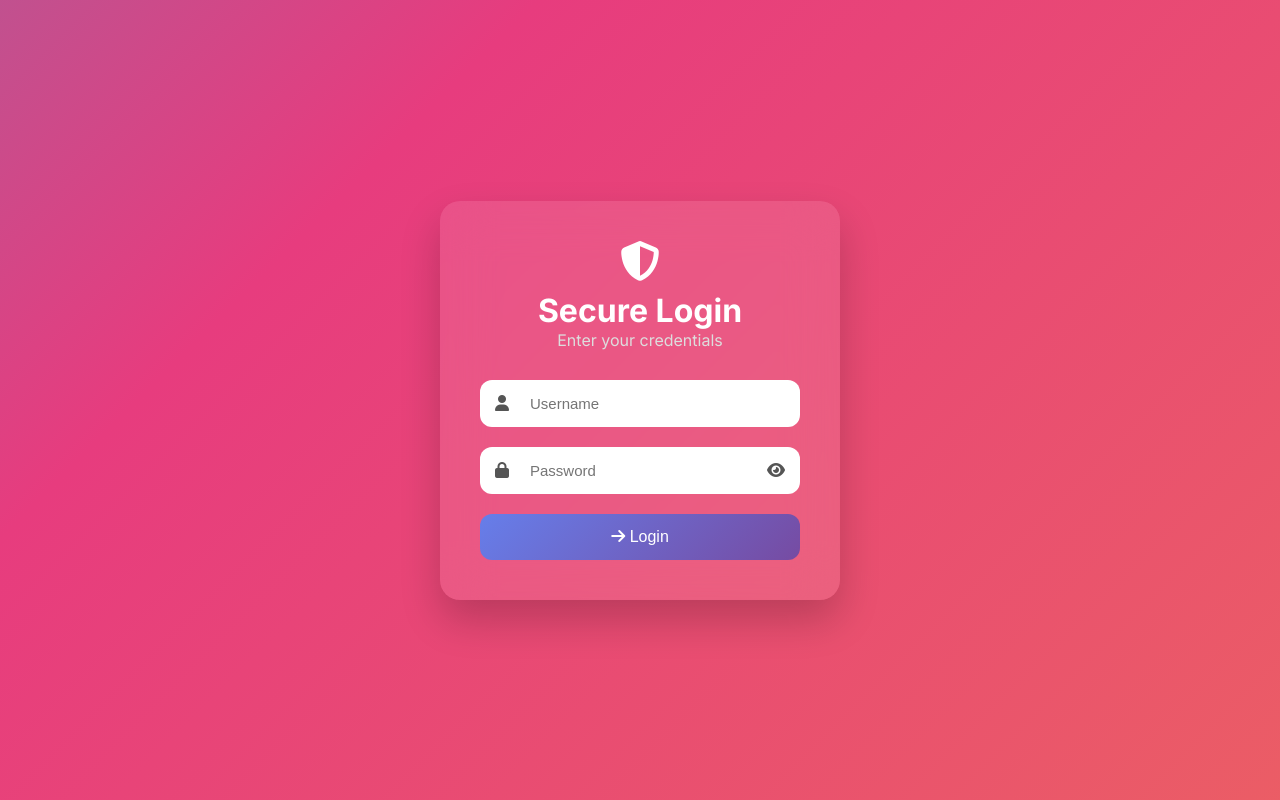
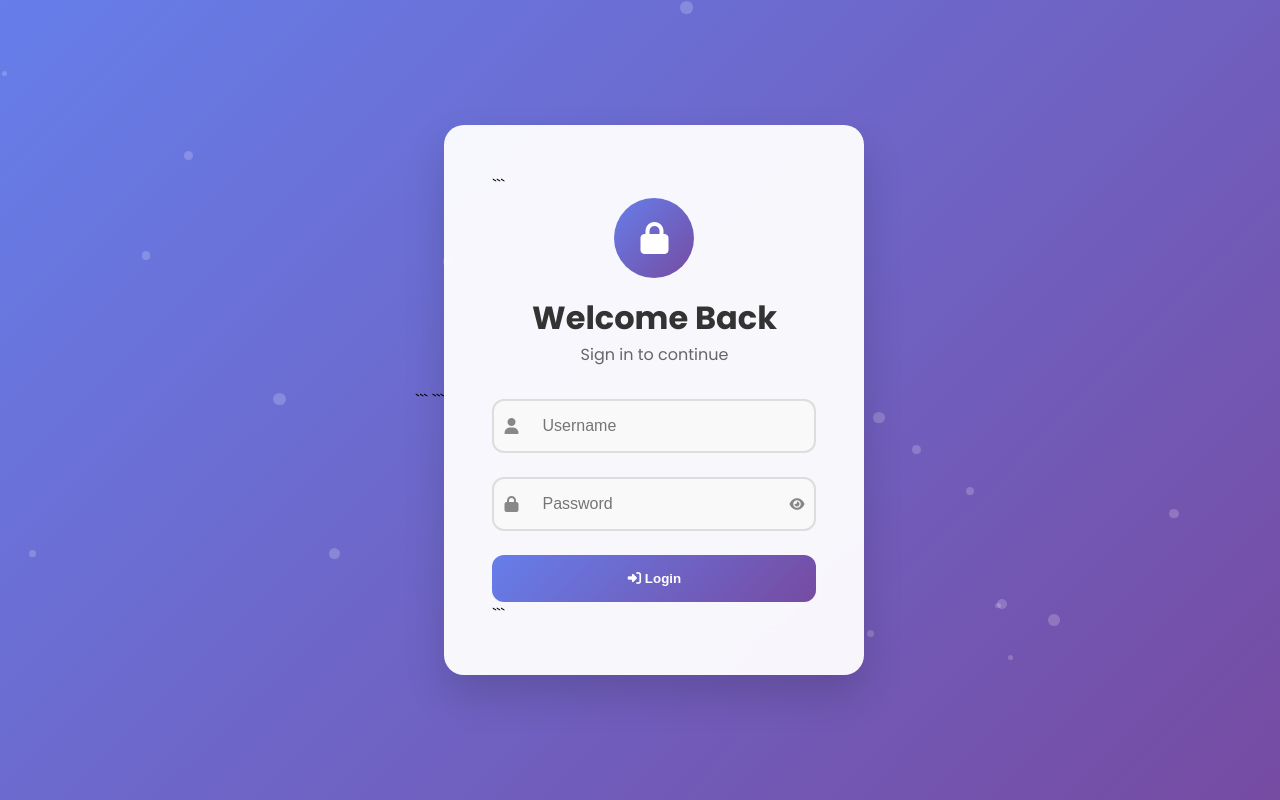
Before and after one commit to HARSHAKOLIPAKA/bill-app, a Flask app: page / in a window 1280 px wide. Run offline with Flask 3, Linux system fonts and the light colour scheme.

Commit message:
Update login.html

````diff
--- a/templates/login.html
+++ b/templates/login.html
@@ -1,149 +1,239 @@
 <!DOCTYPE html>
+
 <html lang="en">
 <head>
     <meta charset="UTF-8">
     <meta name="viewport" content="width=device-width, initial-scale=1.0">
     <title>Secure Login</title>
 
-<link href="https://fonts.googleapis.com/css2?family=Inter:wght@300;400;500;600;700&display=swap" rel="stylesheet">
+```
+<!-- Fonts & Icons -->
+<link href="https://fonts.googleapis.com/css2?family=Poppins:wght@300;400;500;600;700&display=swap" rel="stylesheet">
 <link rel="stylesheet" href="https://cdnjs.cloudflare.com/ajax/libs/font-awesome/6.4.0/css/all.min.css">
 
 <style>
-*{margin:0;padding:0;box-sizing:border-box;}
-
-body{
-    font-family:'Inter',sans-serif;
-    height:100vh;
-    display:flex;
-    align-items:center;
-    justify-content:center;
-    background:linear-gradient(-45deg,#ee7752,#e73c7e,#23a6d5,#23d5ab);
-    background-size:400% 400%;
-    animation:bg 15s ease infinite;
+    * {
+        margin: 0;
+        padding: 0;
+        box-sizing: border-box;
     }
 
-@keyframes bg{
-    0%{background-position:0% 50%;}
-    50%{background-position:100% 50%;}
-    100%{background-position:0% 50%;}
+    body {
+        font-family: 'Poppins', sans-serif;
+        min-height: 100vh;
+        background: linear-gradient(135deg, #667eea, #764ba2);
+        display: flex;
+        align-items: center;
+        justify-content: center;
+        overflow: hidden;
     }
 
-.login-card{
-    background:rgba(255,255,255,0.1);
-    backdrop-filter:blur(25px);
-    border-radius:20px;
-    padding:40px;
-    width:100%;
-    max-width:400px;
-    box-shadow:0 20px 40px rgba(0,0,0,0.2);
+    .login-container {
+        background: rgba(255, 255, 255, 0.95);
+        backdrop-filter: blur(20px);
+        padding: 3rem;
+        border-radius: 20px;
+        width: 100%;
+        max-width: 420px;
+        box-shadow: 0 20px 40px rgba(0,0,0,0.15);
+        animation: slideUp 0.8s ease;
     }
 
-.brand{text-align:center;margin-bottom:30px;}
-.brand i{font-size:40px;color:white;margin-bottom:10px;}
-.brand h1{color:white;}
-.brand p{color:#ddd;}
-
-.form-group{position:relative;margin-bottom:20px;}
-
-.form-group input{
-    width:100%;
-    padding:15px 50px;
-    border:none;
-    border-radius:12px;
-    font-size:15px;
+    @keyframes slideUp {
+        from {
+            opacity: 0;
+            transform: translateY(30px);
+        }
+        to {
+            opacity: 1;
+            transform: translateY(0);
+        }
     }
 
-.form-icon{
-    position:absolute;
-    left:15px;
-    top:50%;
-    transform:translateY(-50%);
-    color:#555;
+    .login-header {
+        text-align: center;
+        margin-bottom: 2rem;
     }
 
-.eye{
-    position:absolute;
-    right:15px;
-    top:50%;
-    transform:translateY(-50%);
-    cursor:pointer;
-    color:#555;
+    .login-logo {
+        width: 80px;
+        height: 80px;
+        background: linear-gradient(135deg, #667eea, #764ba2);
+        border-radius: 50%;
+        display: flex;
+        align-items: center;
+        justify-content: center;
+        margin: 0 auto 1rem;
+        font-size: 2rem;
+        color: white;
     }
 
-.login-btn{
-    width:100%;
-    padding:14px;
-    border:none;
-    border-radius:12px;
-    background:linear-gradient(135deg,#667eea,#764ba2);
-    color:white;
-    font-size:16px;
-    cursor:pointer;
+    .login-title {
+        font-size: 2rem;
+        font-weight: 700;
+        color: #333;
     }
 
-.login-btn:hover{opacity:0.9;}
-
-.error{
-    color:red;
-    text-align:center;
-    margin-bottom:10px;
+    .login-subtitle {
+        color: #666;
+        font-size: 1rem;
     }
 
+    .form-group {
+        position: relative;
+        margin-bottom: 1.5rem;
+    }
+
+    .form-input {
+        width: 100%;
+        padding: 1rem 3rem 1rem 3rem;
+        border: 2px solid #ddd;
+        border-radius: 12px;
+        font-size: 1rem;
+        background: #f9f9f9;
+    }
+
+    .form-input:focus {
+        outline: none;
+        border-color: #667eea;
+        background: white;
+    }
+
+    .form-icon {
+        position: absolute;
+        left: 12px;
+        top: 50%;
+        transform: translateY(-50%);
+        color: #888;
+    }
+
+    .password-toggle {
+        position: absolute;
+        right: 12px;
+        top: 50%;
+        transform: translateY(-50%);
+        border: none;
+        background: none;
+        cursor: pointer;
+        color: #888;
+    }
+
+    .login-btn {
+        width: 100%;
+        padding: 1rem;
+        border: none;
+        border-radius: 12px;
+        background: linear-gradient(135deg, #667eea, #764ba2);
+        color: white;
+        font-weight: 600;
+        cursor: pointer;
+        transition: 0.3s;
+    }
+
+    .login-btn:hover {
+        transform: translateY(-2px);
+    }
+
+    .error {
+        color: red;
+        text-align: center;
+        margin-bottom: 10px;
+    }
+
+    .particles {
+        position: absolute;
+        width: 100%;
+        height: 100%;
+        z-index: -1;
+    }
+
+    .particle {
+        position: absolute;
+        background: rgba(255,255,255,0.2);
+        border-radius: 50%;
+        animation: float 6s infinite;
+    }
+
+    @keyframes float {
+        0% { transform: translateY(0); }
+        50% { transform: translateY(-20px); }
+        100% { transform: translateY(0); }
+    }
 </style>
+```
+
 </head>
 
 <body>
 
-<div class="login-card">
+<div class="particles" id="particles"></div>
 
-<div class="brand">
-<i class="fas fa-shield-alt"></i>
-<h1>Secure Login</h1>
-<p>Enter your credentials</p>
+<div class="login-container">
+
+```
+<div class="login-header">
+    <div class="login-logo">
+        <i class="fas fa-lock"></i>
+    </div>
+    <h1 class="login-title">Welcome Back</h1>
+    <p class="login-subtitle">Sign in to continue</p>
 </div>
 
+<!-- ERROR MESSAGE -->
 {% if error %}
-<div class="error">{{ error }}</div>
+<p class="error">{{ error }}</p>
 {% endif %}
 
-<form method="POST">
+<!-- FORM CONNECTED TO FLASK -->
+<form method="POST" action="/">
 
-<!-- USERNAME -->
     <div class="form-group">
+        <input type="text" name="username" class="form-input" placeholder="Username" required>
         <i class="fas fa-user form-icon"></i>
-<input type="text" name="username" placeholder="Username" required>
     </div>
 
-<!-- PASSWORD -->
     <div class="form-group">
+        <input type="password" name="password" id="password" class="form-input" placeholder="Password" required>
         <i class="fas fa-lock form-icon"></i>
-<input type="password" id="password" name="password" placeholder="Password" required>
-<i class="fas fa-eye eye" id="togglePassword"></i>
+
+        <button type="button" class="password-toggle" onclick="togglePassword()">
+            <i class="fas fa-eye" id="eyeIcon"></i>
+        </button>
     </div>
 
     <button type="submit" class="login-btn">
-<i class="fas fa-arrow-right"></i> Login
+        <i class="fas fa-sign-in-alt"></i> Login
     </button>
 
 </form>
+```
 
 </div>
 
 <script>
-const togglePassword = document.getElementById("togglePassword");
-const password = document.getElementById("password");
+function togglePassword() {
+    const input = document.getElementById("password");
+    const icon = document.getElementById("eyeIcon");
 
-togglePassword.onclick = function(){
-    if(password.type === "password"){
-        password.type = "text";
-        this.classList.remove("fa-eye");
-        this.classList.add("fa-eye-slash");
+    if (input.type === "password") {
+        input.type = "text";
+        icon.classList.replace("fa-eye", "fa-eye-slash");
     } else {
-        password.type = "password";
-        this.classList.remove("fa-eye-slash");
-        this.classList.add("fa-eye");
+        input.type = "password";
+        icon.classList.replace("fa-eye-slash", "fa-eye");
     }
-};
+}
+
+// particles
+const container = document.getElementById("particles");
+for (let i = 0; i < 20; i++) {
+    let p = document.createElement("div");
+    p.className = "particle";
+    p.style.width = p.style.height = Math.random()*8+5+"px";
+    p.style.left = Math.random()*100+"%";
+    p.style.top = Math.random()*100+"%";
+    container.appendChild(p);
+}
 </script>
 
 </body>
````
Lines whose indentation alone changed are shown as unchanged.
